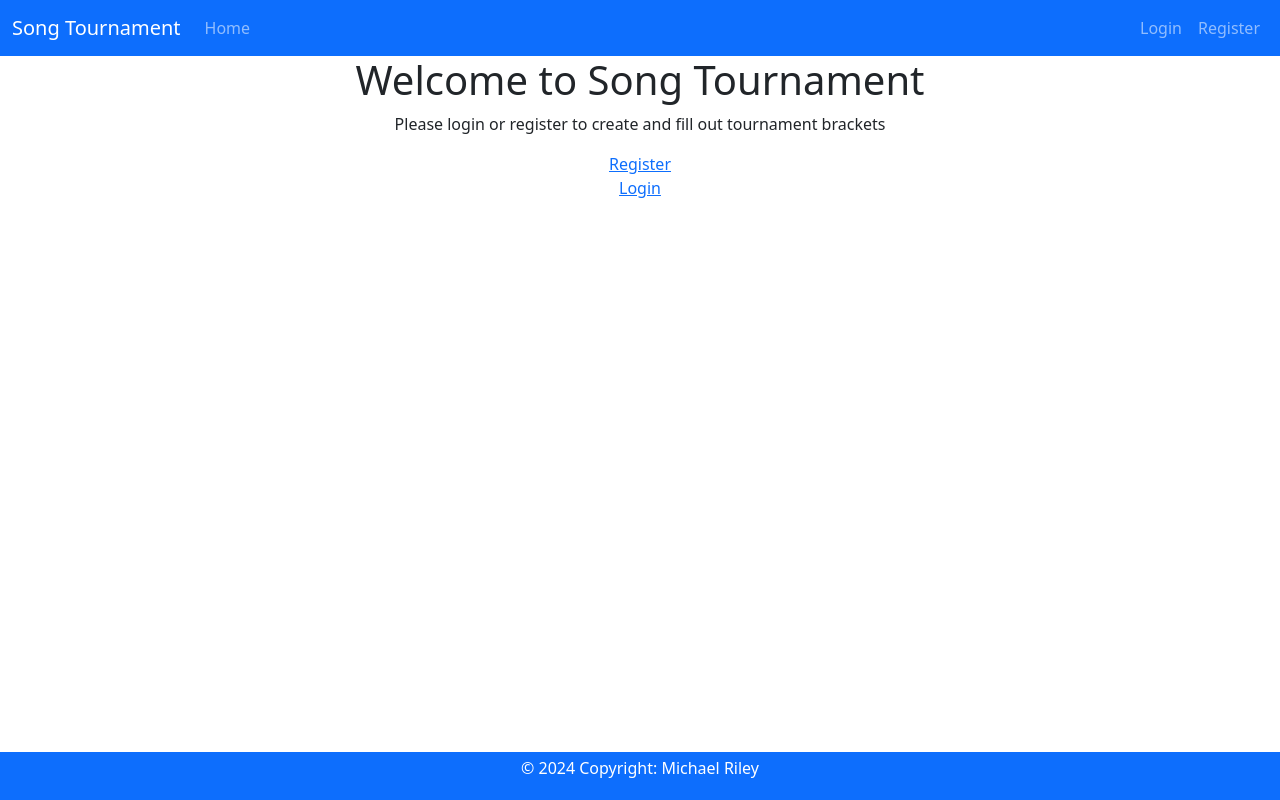
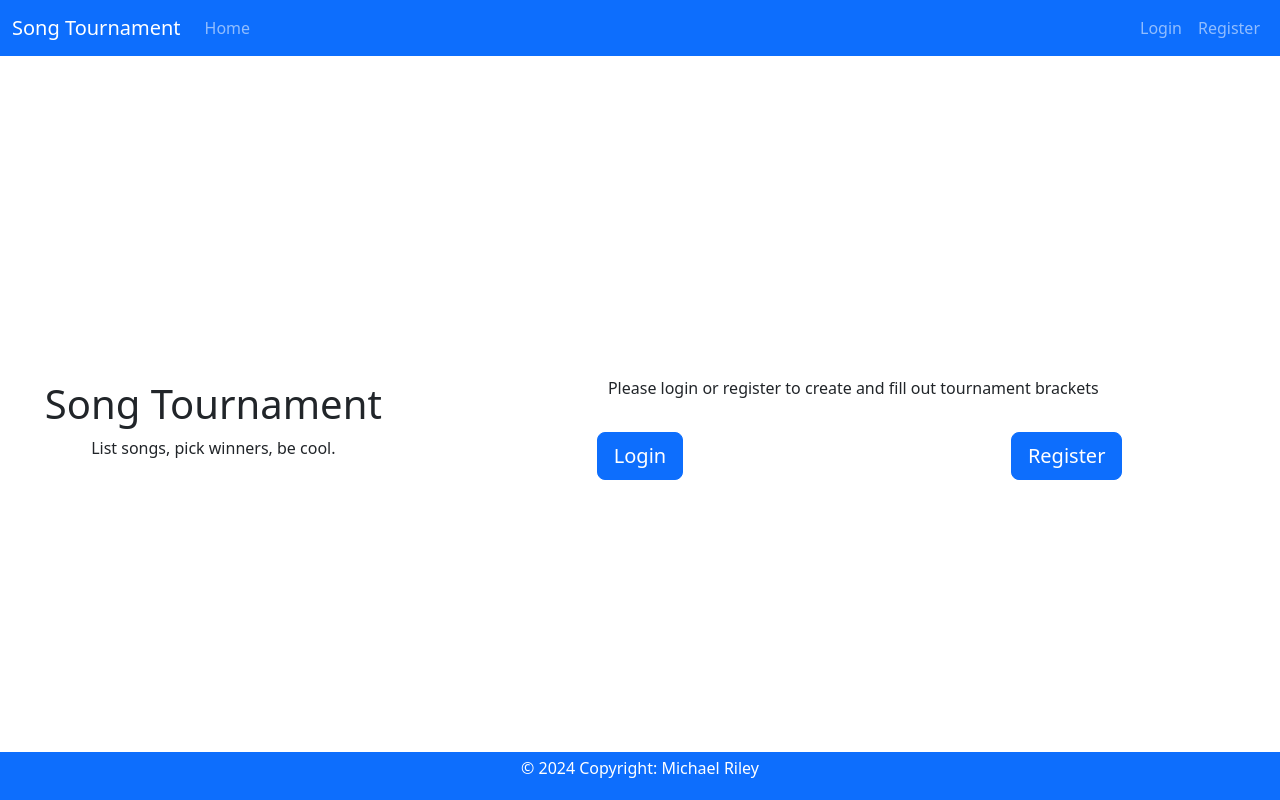
Before and after one commit to mikerly131/song_tournament, a FastAPI app: page / in a window 1280 px wide. Run offline with FastAPI, Linux system fonts and the light colour scheme.

Commit message:
index page basic setup

```diff
--- /dev/null
+++ b/static/styles.css
@@ -0,0 +1,6 @@
+html, body {
+  height: 100%;
+}
+.container-fluid {
+    flex: 1;
+}
--- a/templates/index.html
+++ b/templates/index.html
@@ -5,17 +5,31 @@
     <meta name ="viewport" content="width=device-width, initial-scale=1">
     <title>Song Tournaments - Home Page</title>
     <link href="https://cdn.jsdelivr.net/npm/bootstrap@5.3.3/dist/css/bootstrap.min.css" rel="stylesheet" integrity="sha384-QWTKZyjpPEjISv5WaRU9OFeRpok6YctnYmDr5pNlyT2bRjXh0JMhjY6hW+ALEwIH" crossorigin="anonymous">
+    <link href="{{ url_for('static', path='/styles.css') }}" rel="stylesheet">
 </head>
-<body>
+<body class="d-flex flex-column min-vh-100">
 
     {% include 'header.html' %}
 
-    <div class="container text-center">
-        <h1>Welcome to Song Tournament</h1>
-        <p>Please login or register to create and fill out tournament brackets</p>
-        <div class="row">
-            <a href="#" class="button">Register</a> <br>
-            <a href="#" class="button">Login</a>
+    <div class="container-fluid text-center h-100">
+        <div class="row mb-3 h-100 align-items-center">
+            <div class="col-md-4">
+                <h1>Song Tournament</h1>
+                <p>List songs, pick winners, be cool.</p>
+            </div>
+            <div class="col-md-8">
+                <div class="pb-3 h-25 test-center" >
+                    <p>Please login or register to create and fill out tournament brackets</p>
+                </div>
+                <div class="row h-75">
+                    <div class="col-md-6 text-center">
+                       <a href="#" class="btn btn-primary btn-lg">Login</a>
+                    </div>
+                    <div class="col-md-6 text-center">
+                       <a href="#" class="btn btn-primary btn-lg">Register</a>
+                    </div>
+                </div>
+            </div>
         </div>
     </div>
 
```
